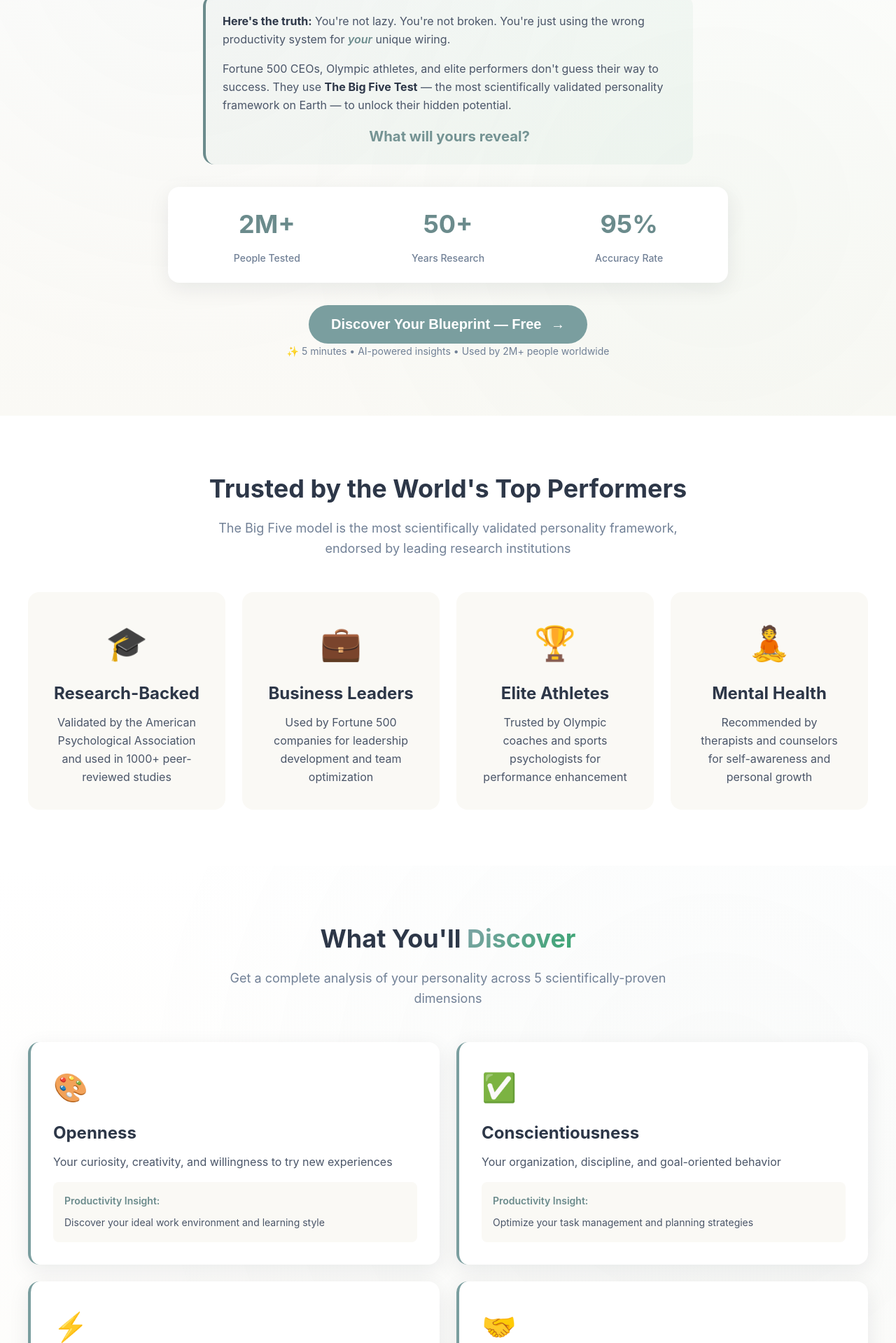
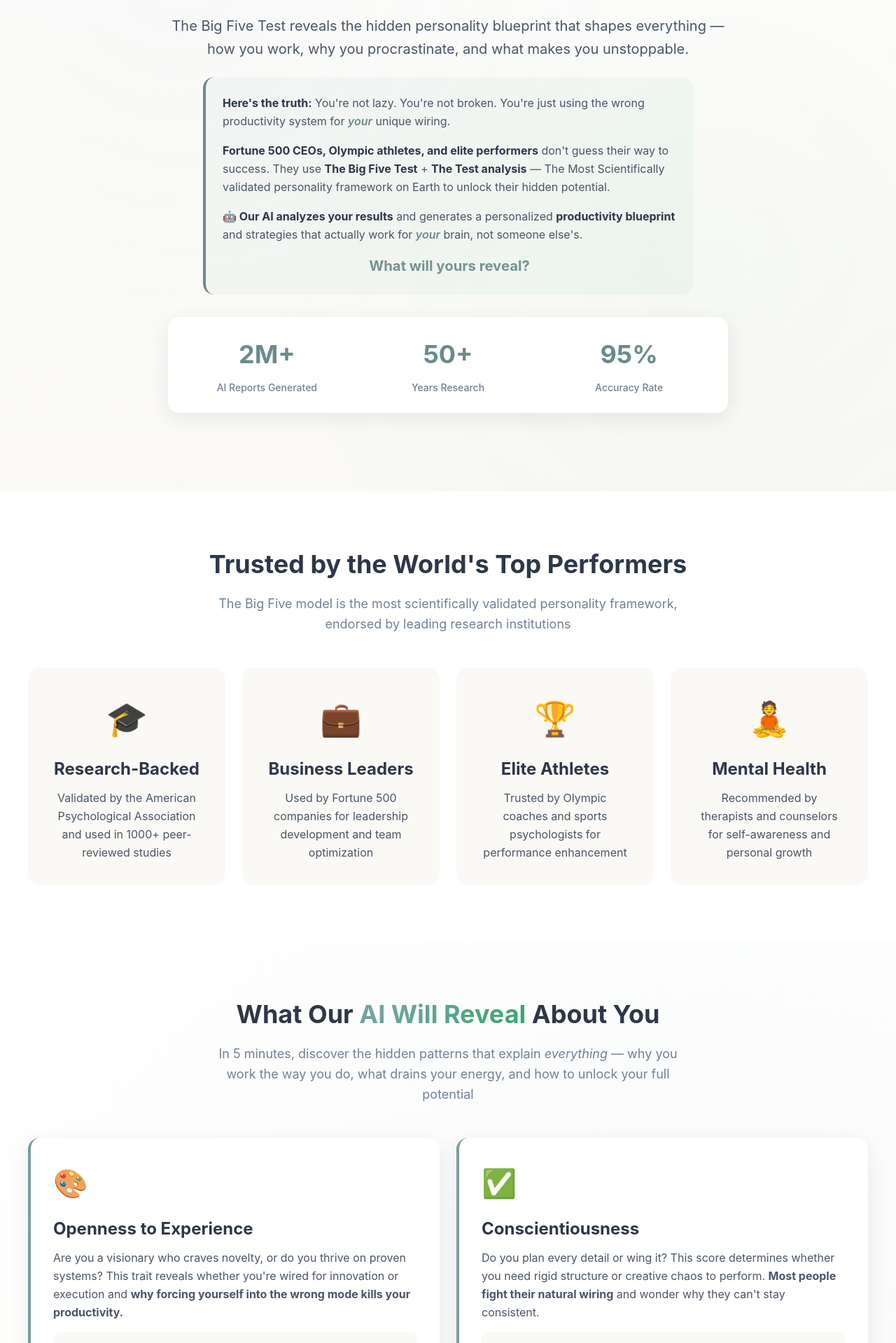
Before and after one commit to ds-souvik/Agentic-AI-Voyage, a Flask app: page /big-five in a window 1280 px wide. Shown: the part 448-2367 px from the top of the page at 70% size. Run offline with Flask 3, Linux system fonts and the light colour scheme.

Commit message:
fix: resolve duplicate ID issue for start test buttons
- Changed discover-cta button from duplicate id='start-test-btn' to class='start-test-trigger'
- Updated JavaScript to attach event listeners to all .start-test-trigger elements
- Improved copy throughout Big Five page with AI emphasis and conversion-optimized messaging
- Added trait-specific unlock messages in preview mode for better intrigue
- Root cause: HTML IDs must be unique; duplicate IDs caused only first button to work
- Solution: Use CSS class for multiple elements with same behavior (industry standard)

```diff
--- a/02_FocusedRoom_website/app/static/js/main.js
+++ b/02_FocusedRoom_website/app/static/js/main.js
@@ -524,6 +524,7 @@
 
     // DOM elements
     const startTestBtn = document.getElementById('start-test-btn');
+    const startTestTriggers = document.querySelectorAll('.start-test-trigger');
     const questionnaireSection = document.getElementById('questionnaire-section');
     const questionContainer = document.getElementById('question-container');
     const progressFill = document.getElementById('progress-fill');
@@ -537,10 +538,13 @@
     const emailForm = document.getElementById('email-gate-form');
     const resultsSection = document.getElementById('results-section');
 
-    // Initialize
+    // Initialize - Attach event listeners to all start test buttons
     if (startTestBtn) {
       startTestBtn.addEventListener('click', startTest);
     }
+    startTestTriggers.forEach(btn => {
+      btn.addEventListener('click', startTest);
+    });
 
     function startTest() {
       // Scroll to questionnaire
@@ -682,17 +686,134 @@
     }
 
     function showEmailModal() {
-      emailModal.style.display = 'flex';
-      document.body.style.overflow = 'hidden';
+      // First, show preview of results to create desire
+      showPreviewResults();
 
-      // Close modal on overlay click
-      const overlay = document.getElementById('modal-overlay');
-      overlay.addEventListener('click', closeEmailModal);
+      // Then show email modal after a brief delay
+      setTimeout(() => {
+        emailModal.style.display = 'flex';
+        document.body.style.overflow = 'hidden';
+
+        // Close modal on overlay click
+        const overlay = document.getElementById('modal-overlay');
+        overlay.addEventListener('click', closeEmailModal);
+      }, 500);
     }
 
     function closeEmailModal() {
       emailModal.style.display = 'none';
       document.body.style.overflow = 'auto';
+    }
+
+    function showPreviewResults() {
+      // Calculate scores for preview
+      const scores = calculateScores();
+
+      // Hide questionnaire
+      questionnaireSection.style.display = 'none';
+
+      // Show results section in preview mode
+      resultsSection.style.display = 'block';
+      resultsSection.classList.add('preview-mode');
+      resultsSection.scrollIntoView({ behavior: 'smooth' });
+
+      // Display preview (scores visible, descriptions blurred)
+      displayPreviewResults(scores);
+    }
+
+    function displayPreviewResults(scores) {
+      // Display trait breakdowns (preview mode - scores only)
+      const resultsTraits = document.querySelector('.results-traits');
+      if (!resultsTraits) return;
+
+      // Custom unlock messages for each trait to create intrigue
+      const unlockMessages = {
+        openness: {
+          title: "Unlock Your Creative Potential",
+          items: [
+            "Why you think differently than 80% of people",
+            "Your hidden innovation superpowers",
+            "How to leverage your curiosity for success"
+          ]
+        },
+        conscientiousness: {
+          title: "Decode Your Work Style",
+          items: [
+            "The productivity system designed for YOUR brain",
+            "Why traditional advice might be failing you",
+            "Your secret weapon for achieving goals"
+          ]
+        },
+        extraversion: {
+          title: "Master Your Energy",
+          items: [
+            "Where you get your power (and how to protect it)",
+            "Your ideal work environment revealed",
+            "Why you thrive (or drain) in social settings"
+          ]
+        },
+        agreeableness: {
+          title: "Understand Your Relationships",
+          items: [
+            "How you naturally influence others",
+            "Your conflict resolution superpower",
+            "Why people respond to you the way they do"
+          ]
+        },
+        neuroticism: {
+          title: "Harness Your Emotions",
+          items: [
+            "Your stress response pattern decoded",
+            "How to turn sensitivity into strength",
+            "The resilience strategy built for you"
+          ]
+        }
+      };
+
+      const traitsHTML = Object.entries(scores).map(([trait, data]) => {
+        const desc = TRAIT_DESCRIPTIONS[trait];
+        const score = trait === 'neuroticism' ? 100 - data.score : data.score;
+        const unlockMsg = unlockMessages[trait];
+
+        return `
+          <div class="result-trait-card preview-locked">
+            <div class="result-trait-header">
+              <div>
+                <span style="font-size: 2rem; margin-right: 0.5rem;">${desc.icon}</span>
+                <span class="result-trait-name">${desc.name}</span>
+              </div>
+              <div class="result-trait-score">${score}%</div>
+            </div>
+            <div class="result-trait-bar">
+              <div class="result-trait-fill" style="width: ${score}%"></div>
+            </div>
+            <div class="preview-blur-overlay">
+              <div class="unlock-message">
+                <span class="lock-icon">🔒</span>
+                <p class="unlock-title"><strong>${unlockMsg.title}</strong></p>
+                <ul class="unlock-benefits">
+                  ${unlockMsg.items.map(item => `<li>${item}</li>`).join('')}
+                </ul>
+                <p class="unlock-cta">Enter your email to discover your full ${desc.name.toLowerCase()} profile</p>
+              </div>
+            </div>
+          </div>
+        `;
+      }).join('');
+
+      resultsTraits.innerHTML = traitsHTML;
+
+      // Hide AI insights section in preview
+      const aiInsights = document.querySelector('.results-ai-insights');
+      if (aiInsights) {
+        aiInsights.style.display = 'none';
+      }
+
+      // Hide radar chart in preview
+      const chartContainer = document.querySelector('.results-chart-container');
+      if (chartContainer) {
+        chartContainer.style.display = 'none';
+      }
     }
 
     // Handle email form submission
@@ -791,10 +912,25 @@
     }
 
     function displayResults(data) {
+      // Remove preview mode
+      resultsSection.classList.remove('preview-mode');
+
+      // Show radar chart
+      const chartContainer = document.querySelector('.results-chart-container');
+      if (chartContainer) {
+        chartContainer.style.display = 'block';
+      }
+
+      // Show AI insights
+      const aiInsights = document.querySelector('.results-ai-insights');
+      if (aiInsights) {
+        aiInsights.style.display = 'block';
+      }
+
       // Display radar chart
       displayRadarChart(data.scores);
 
-      // Display trait breakdowns
+      // Display trait breakdowns (full version with descriptions)
       displayTraitBreakdowns(data.scores);
 
       // Display AI insights
--- a/02_FocusedRoom_website/app/templates/bigfive.html
+++ b/02_FocusedRoom_website/app/templates/bigfive.html
@@ -68,7 +68,12 @@
         <span class="badge-icon">🧠</span>
         <span class="badge-text">Backed by 50+ Years of Psychological Research</span>
       </div>
-      <h1>What If You Could <span class="highlight-primary">Decode Your Mind</span> in 5 Minutes?</h1>
+      <h1 style="margin-bottom: 1.25rem;">What If You Could <span class="highlight-primary">Decode Your Mind</span> in 5 Minutes?</h1>
+      <button class="btn primary btn-lg" id="start-test-btn" style="margin-bottom: 1rem;">
+        Take The Free Assessment Now
+        <span class="btn-icon">→</span>
+      </button>
+      <p class="privacy-note" style="margin-bottom: 1.25rem;">✨ 5 minutes • AI-powered insights • Used by 2M+ people worldwide</p>
       <p class="hero-subtitle">The Big Five Test reveals the hidden personality blueprint that shapes everything — how you work, why you procrastinate, and what makes you unstoppable.</p>
 
       <div class="bigfive-intrigue">
@@ -76,7 +81,10 @@
           <strong>Here's the truth:</strong> You're not lazy. You're not broken. You're just using the wrong productivity system for <em>your</em> unique wiring.
         </p>
         <p class="intrigue-text">
-          Fortune 500 CEOs, Olympic athletes, and elite performers don't guess their way to success. They use <strong>The Big Five Test</strong> — the most scientifically validated personality framework on Earth — to unlock their hidden potential.
+          <strong>Fortune 500 CEOs, Olympic athletes, and elite performers</strong> don't guess their way to success. They use <strong>The Big Five Test</strong> + <strong>The Test analysis</strong> — The Most Scientifically validated personality framework on Earth to unlock their hidden potential.
+        </p>
+        <p class="intrigue-text">
+          <strong>🤖 Our AI analyzes your results</strong> and generates a personalized <STRONG>productivity blueprint</STRONG> and strategies that actually work for <em>your</em> brain, not someone else's.
         </p>
         <p class="intrigue-cta">
           <strong>What will yours reveal?</strong>
@@ -86,7 +94,7 @@
       <div class="bigfive-stats">
         <div class="stat-item">
           <div class="stat-number">2M+</div>
-          <div class="stat-label">People Tested</div>
+          <div class="stat-label">AI Reports Generated</div>
         </div>
         <div class="stat-item">
           <div class="stat-number">50+</div>
@@ -97,12 +105,6 @@
           <div class="stat-label">Accuracy Rate</div>
         </div>
       </div>
-
-      <button class="btn primary btn-lg" id="start-test-btn">
-        Discover Your Blueprint — Free
-        <span class="btn-icon">→</span>
-      </button>
-      <p class="privacy-note">✨ 5 minutes • AI-powered insights • Used by 2M+ people worldwide</p>
     </div>
   </div>
 </section>
@@ -141,67 +143,68 @@
 <!-- What You'll Discover Section -->
 <section class="bigfive-discover">
   <div class="container">
-    <h2 class="section-title">What You'll <span class="highlight-gradient">Discover</span></h2>
-    <p class="section-subtitle">Get a complete analysis of your personality across 5 scientifically-proven dimensions</p>
+    <h2 class="section-title">What Our <span class="highlight-gradient">AI Will Reveal</span> About You</h2>
+    <p class="section-subtitle">In 5 minutes, discover the hidden patterns that explain <em>everything</em> — why you work the way you do, what drains your energy, and how to unlock your full potential</p>
 
     <div class="traits-grid">
       <div class="trait-card" data-trait="openness">
         <div class="trait-icon">🎨</div>
-        <h3>Openness</h3>
-        <p>Your curiosity, creativity, and willingness to try new experiences</p>
+        <h3>Openness to Experience</h3>
+        <p>Are you a visionary who craves novelty, or do you thrive on proven systems? This trait reveals whether you're wired for innovation or execution and <strong>why forcing yourself into the wrong mode kills your productivity.</strong></p>
         <div class="trait-insight">
-          <span class="insight-label">Productivity Insight:</span>
-          <span class="insight-text">Discover your ideal work environment and learning style</span>
+          <span class="insight-label">🤖 Our AI-driven analysis will tell you:</span>
+          <span class="insight-text">The exact work environment where you'll do your best thinking, and why "just focus" advice never worked for you</span>
         </div>
       </div>
 
       <div class="trait-card" data-trait="conscientiousness">
         <div class="trait-icon">✅</div>
         <h3>Conscientiousness</h3>
-        <p>Your organization, discipline, and goal-oriented behavior</p>
+        <p>Do you plan every detail or wing it? This score determines whether you need rigid structure or creative chaos to perform. <strong>Most people fight their natural wiring</strong> and wonder why they can't stay consistent.</p>
         <div class="trait-insight">
-          <span class="insight-label">Productivity Insight:</span>
-          <span class="insight-text">Optimize your task management and planning strategies</span>
+          <span class="insight-label">🤖 Our AI-driven analysis will tell you:</span>
+          <span class="insight-text">Your personalized productivity system (spoiler: it's probably the opposite of what you've been told)</span>
         </div>
       </div>
 
       <div class="trait-card" data-trait="extraversion">
         <div class="trait-icon">⚡</div>
         <h3>Extraversion</h3>
-        <p>Your energy levels, sociability, and assertiveness</p>
+        <p>Where do you get your energy — from people or solitude? This isn't about being shy or outgoing. It's about <strong>understanding when you're at your cognitive peak</strong>, and when you're running on empty.</p>
         <div class="trait-insight">
-          <span class="insight-label">Productivity Insight:</span>
-          <span class="insight-text">Find your peak performance times and collaboration style</span>
+          <span class="insight-label">🤖 Our AI-driven analysis will tell you:</span>
+          <span class="insight-text">Your ideal daily schedule, collaboration style, and why you feel drained (or energized) after meetings</span>
         </div>
       </div>
 
       <div class="trait-card" data-trait="agreeableness">
         <div class="trait-icon">🤝</div>
         <h3>Agreeableness</h3>
-        <p>Your empathy, cooperation, and trust in others</p>
+        <p>Are you a natural diplomat or a straight shooter? This trait shapes how you negotiate, lead, and handle conflict. High scorers build consensus; low scorers drive results. Neither is better <strong>but knowing your style changes everything.</strong></p>
         <div class="trait-insight">
-          <span class="insight-label">Productivity Insight:</span>
-          <span class="insight-text">Enhance your teamwork and conflict resolution skills</span>
+          <span class="insight-label">🤖 Our AI-driven analysis will tell you:</span>
+          <span class="insight-text">How to leverage your natural influence style without burning out or compromising your goals</span>
         </div>
       </div>
 
       <div class="trait-card" data-trait="neuroticism">
         <div class="trait-icon">🧘</div>
         <h3>Emotional Stability</h3>
-        <p>Your stress management and emotional resilience</p>
+        <p>How do you handle stress and uncertainty? <strong>This trait reveals your emotional operating system.</strong> High stability = calm under pressure. Low stability = heightened sensitivity (which can be a superpower if channeled correctly).</p>
         <div class="trait-insight">
-          <span class="insight-label">Productivity Insight:</span>
-          <span class="insight-text">Build better stress management and focus techniques</span>
+          <span class="insight-label">🤖 Our AI-driven analysis will tell you:</span>
+          <span class="insight-text">Your stress triggers, recovery strategies, and how to turn emotional intensity into creative fuel</span>
         </div>
       </div>
     </div>
 
     <div class="discover-cta">
-      <h3>Plus: AI-Powered Productivity Roadmap</h3>
-      <p>Get personalized recommendations powered by Google Gemini AI, tailored to your unique personality profile</p>
-      <button class="btn primary btn-lg" onclick="document.getElementById('start-test-btn').click()">
-        Start Assessment Now
+      <h3>🤖 Plus: Your AI-Generated Productivity Blueprint</h3>
+      <p>After analyzing your results, our advanced AI creates a personalized roadmap with specific strategies, tools, and habits designed for <strong>your exact personality profile</strong> — not generic advice that works for nobody.</p>
+      <button class="btn primary btn-lg start-test-trigger">
+        Take the Free Assessment Now <span class="btn-icon">→</span>
       </button>
+      <p class="discover-note">⚡ 2 million people tested • 5 minutes • AI-powered insights • 100% free</p>
     </div>
   </div>
 </section>
@@ -338,7 +341,7 @@
       <div class="ai-insights-content" id="ai-insights-content">
         <div class="loading-spinner">Generating your personalized insights...</div>
       </div>
-    </div>
+  </div>
 
     <!-- Focused Room CTA -->
     <div class="results-cta">
```
Also changed, not shown: 02_FocusedRoom_website/app/static/css/main.css (+98 -0 lines).
